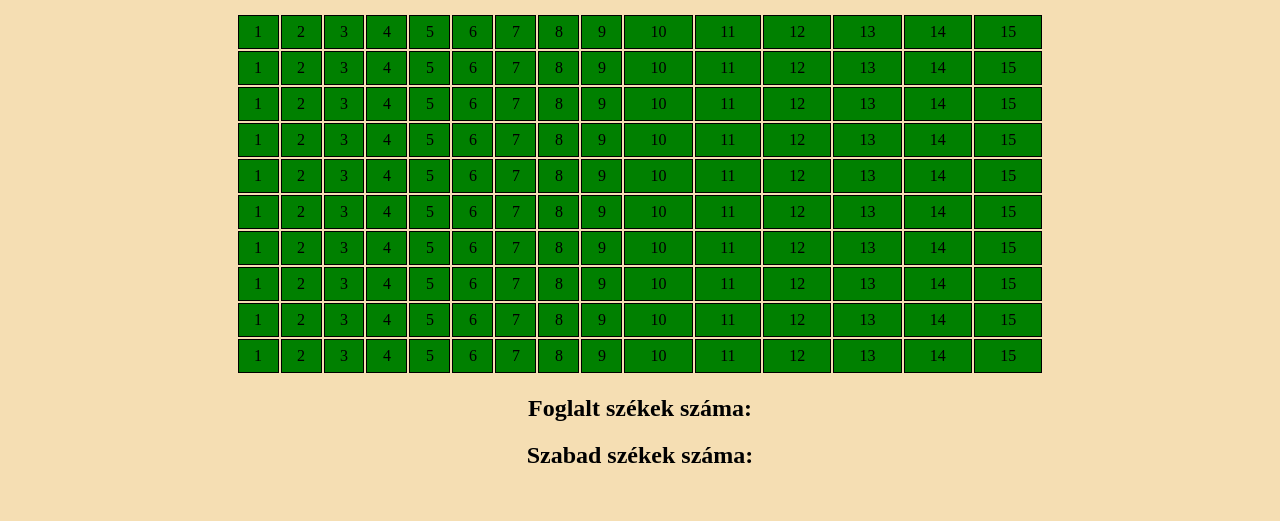
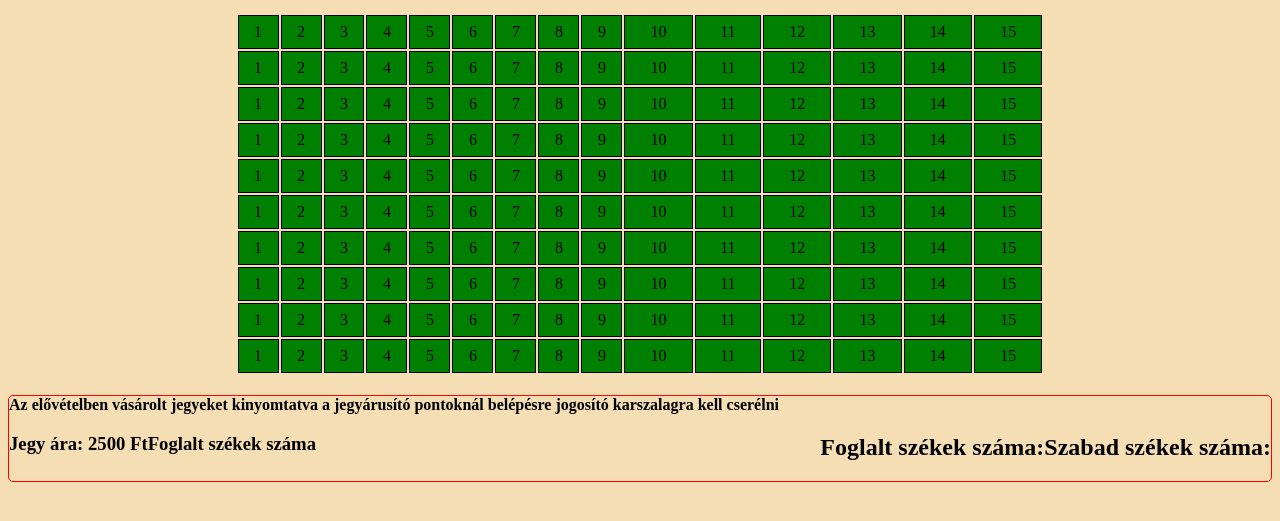
Before and after one commit to bunaszistvan/Szinhazas, a plain HTML site: page index.html in a window 1280 px wide. Shown: the part 101-622 px from the top of the page. Drawn offline with Linux system fonts and the light colour scheme.

Commit message:
Update index.html

```diff
--- a/index.html
+++ b/index.html
@@ -10,12 +10,22 @@
 <body><h1>Színházi jegyvásárlás</h1>
     <p>Válassza ki az ülőhelyet!</p>
     <div id="szinhazterem"></div>
+    <div class="container rendeles">
+        <div class="alert alert-info" role="alert">
+            Az elővételben vásárolt jegyeket kinyomtatva a jegyárusító pontoknál belépésre jogosító karszalagra kell cserélni </div>
 
-    <div>
+    <div class="ar">
+        <div class="bal"> <h3>Jegy ára: 2500 Ft</h3></div>
+        <div class="jobb"> <h3>Foglalt székek száma</h3></div>
         <h2>Foglalt székek száma: <span id="foglaltszam"></span></h2>
         <h2>Szabad székek száma: <span id="szabadszam"></span></h2>
 
     </div>
+
+        <div id="osszesen"></div>
+        </div>
+
+    <div class="megrendelo">
     <script src="20220519.js"></script>
 </body>
 </html>
```
